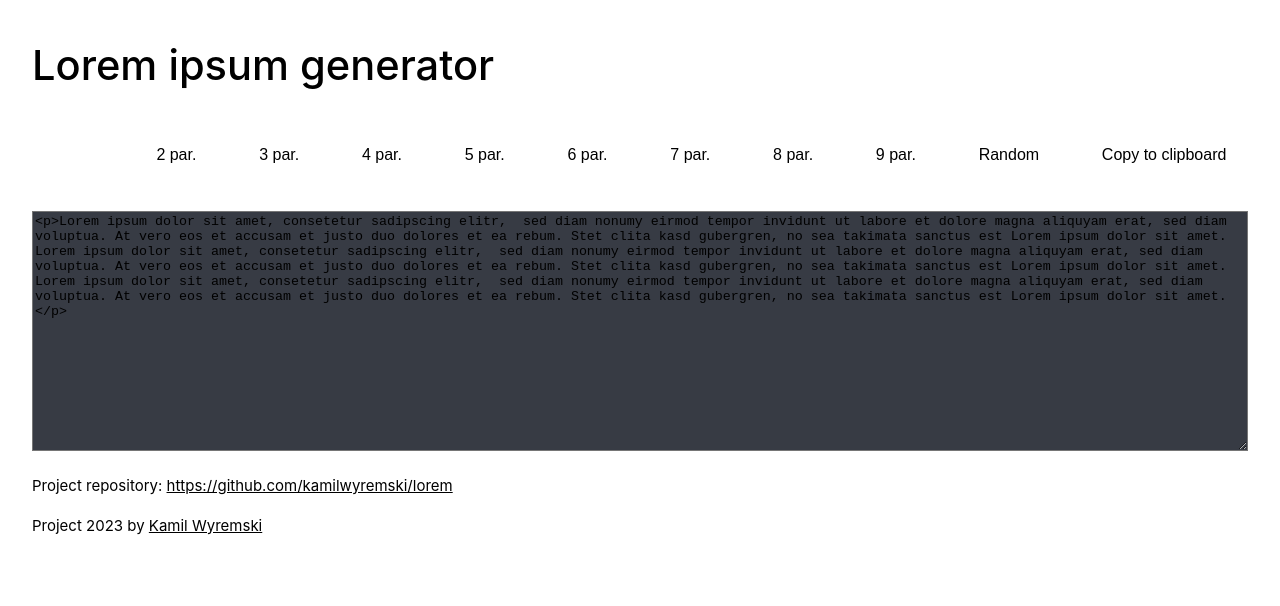
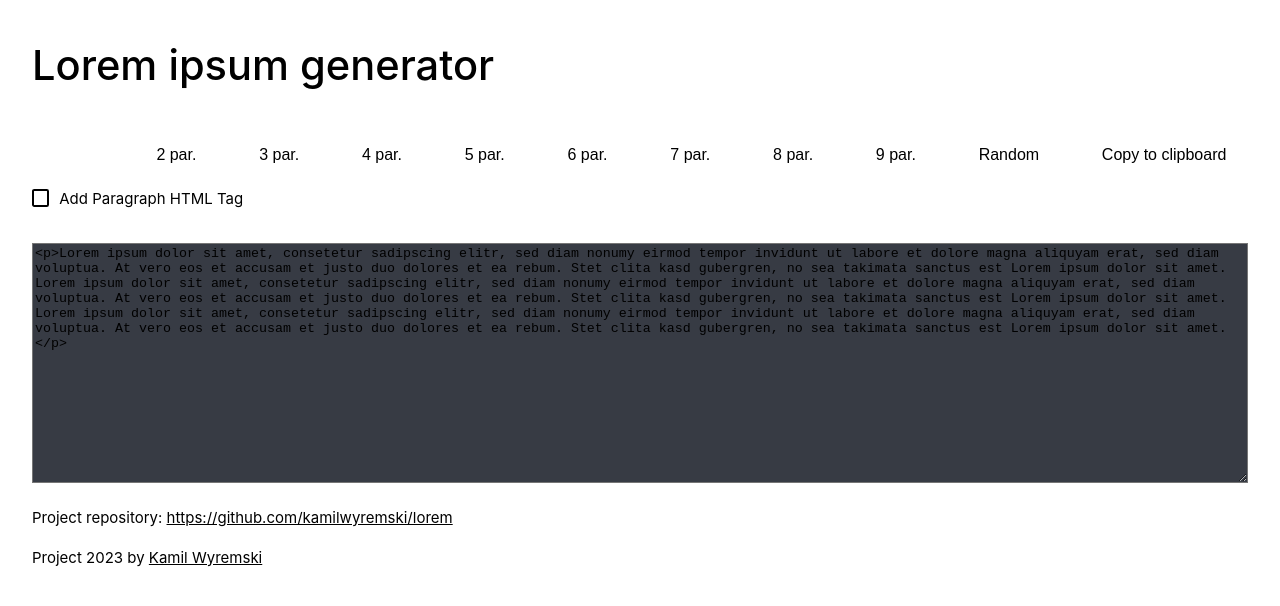
Before and after one commit to kamilwyremski/lorem, a Vue app: page / in a window 1280 px wide. Shown: the top 606 px of the page. Built offline with nearby package versions, Linux system fonts and the light colour scheme; no server answers.

Commit message:
Add Paragraph HTML Tag

```diff
--- a/index.html
+++ b/index.html
@@ -4,6 +4,7 @@
     <meta charset="UTF-8">
     <meta name="viewport" content="width=device-width, initial-scale=1.0">
     <title>Lorem ipsum generator</title>
+    <meta name="description" content="Website to generatate random lorem ipsum">
     <meta name="application-name" content="Lorem ipsum generator" />
     <meta name="apple-mobile-web-app-capable" content="yes" />
     <meta name="apple-mobile-web-app-status-bar-style" content="default" />
@@ -14,6 +15,7 @@
     <meta name="msapplication-TileColor" content="#ebebeb" />
     <meta name="msapplication-tap-highlight" content="no" />
     <meta name="theme-color" content="#ebebeb" />
+
     <link rel="apple-touch-icon" sizes="152x152" href="/icons/icon-152x152.png" />
     <link rel="shortcut icon" href="/icons/icon-152x152.png">
     <link rel="manifest" href="/manifest.json" />
--- a/src/App.vue
+++ b/src/App.vue
@@ -3,12 +3,18 @@ import lorem from './lorem.json'
 export default {
   data() {
     return {
+      pTag: true,
       numberOfParagraphs: 1,
       output: ''
     }
   },
   mounted() {
     this.getParagraphs()
+  },
+  watch: {
+    pTag() {
+      this.getParagraphs();
+    },
   },
   methods: {
     setNumberOfParagraphs: function (amount: number) {
@@ -18,14 +24,14 @@ export default {
     getParagraphs: function () {
       this.output = lorem
         .slice(0, this.numberOfParagraphs)
-        .map((p) => `<p>${p}</p>`)
+        .map((p) => this.pTag ? `<p>${p}</p>` : p)
         .join('\n')
     },
     randomParagraphs: function () {
       this.output = lorem
         .sort(() => 0.5 - Math.random())
         .slice(0, this.numberOfParagraphs)
-        .map((p) => `<p>${p}</p>`)
+        .map((p) => this.pTag ? `<p>${p}</p>` : p)
         .join('\n')
     },
     copyToClipboard: function () {
@@ -38,6 +44,7 @@ export default {
 <template>
   <main>
     <h1>Lorem ipsum generator</h1>
+    <div class="buttons_box">
       <div class="buttons">
         <button
           v-for="i in 9"
@@ -49,6 +56,8 @@ export default {
         </button>
         <button @click="randomParagraphs()">Random</button>
         <button @click="copyToClipboard()">Copy to clipboard</button>
+      </div>
+      <label><input type="checkbox" v-model="pTag"/>Add Paragraph HTML Tag</label>
     </div>
     <textarea readonly v-model="output"></textarea>
     <p>
@@ -68,11 +77,14 @@ h1 {
   font-weight: 500;
   font-size: 2.6rem;
 }
+.buttons_box {
+  margin: 2rem 0;
+}
 .buttons {
-  margin: 2rem 0;
   display: flex;
   justify-content: space-between;
   flex-wrap: wrap;
+  margin-bottom: 0.5rem;
 }
 button {
   --b: 3px;
@@ -119,4 +131,31 @@ p {
 a {
   color: var(--color-text);
 }
+input[type="checkbox"] {
+  appearance: none;
+  background-color: #fff;
+  margin: 0;
+  font: inherit;
+  color: currentColor;
+  width: 1.15em;
+  height: 1.15em;
+  border: 0.15em solid currentColor;
+  border-radius: 0.15em;
+  transform: translateY(-0.075em);
+  display: inline-grid;
+  place-content: center;
+  margin-right: 10px;
+}
+input[type="checkbox"]::before {
+  content: "";
+  width: 0.65em;
+  height: 0.65em;
+  transform: scale(0);
+  transition: 120ms transform ease-in-out;
+  box-shadow: inset 1em 1em var(--color-background);
+  background-color: --color-background;
+}
+input[type="checkbox"]:checked::before {
+  transform: scale(1);
+}
 </style>
--- a/src/assets/main.css
+++ b/src/assets/main.css
@@ -4,6 +4,5 @@
   max-width: 1280px;
   margin: 0 auto;
   padding: 2rem;
-
   font-weight: normal;
 }
--- a/src/lorem.json
+++ b/src/lorem.json
@@ -1,11 +1,11 @@
 [
-  "Lorem ipsum dolor sit amet, consetetur sadipscing elitr,  sed diam nonumy eirmod tempor invidunt ut labore et dolore magna aliquyam erat, sed diam voluptua. At vero eos et accusam et justo duo dolores et ea rebum. Stet clita kasd gubergren, no sea takimata sanctus est Lorem ipsum dolor sit amet. Lorem ipsum dolor sit amet, consetetur sadipscing elitr,  sed diam nonumy eirmod tempor invidunt ut labore et dolore magna aliquyam erat, sed diam voluptua. At vero eos et accusam et justo duo dolores et ea rebum. Stet clita kasd gubergren, no sea takimata sanctus est Lorem ipsum dolor sit amet. Lorem ipsum dolor sit amet, consetetur sadipscing elitr,  sed diam nonumy eirmod tempor invidunt ut labore et dolore magna aliquyam erat, sed diam voluptua. At vero eos et accusam et justo duo dolores et ea rebum. Stet clita kasd gubergren, no sea takimata sanctus est Lorem ipsum dolor sit amet.",
+  "Lorem ipsum dolor sit amet, consetetur sadipscing elitr, sed diam nonumy eirmod tempor invidunt ut labore et dolore magna aliquyam erat, sed diam voluptua. At vero eos et accusam et justo duo dolores et ea rebum. Stet clita kasd gubergren, no sea takimata sanctus est Lorem ipsum dolor sit amet. Lorem ipsum dolor sit amet, consetetur sadipscing elitr, sed diam nonumy eirmod tempor invidunt ut labore et dolore magna aliquyam erat, sed diam voluptua. At vero eos et accusam et justo duo dolores et ea rebum. Stet clita kasd gubergren, no sea takimata sanctus est Lorem ipsum dolor sit amet. Lorem ipsum dolor sit amet, consetetur sadipscing elitr, sed diam nonumy eirmod tempor invidunt ut labore et dolore magna aliquyam erat, sed diam voluptua. At vero eos et accusam et justo duo dolores et ea rebum. Stet clita kasd gubergren, no sea takimata sanctus est Lorem ipsum dolor sit amet.",
   "Duis autem vel eum iriure dolor in hendrerit in vulputate velit esse molestie consequat, vel illum dolore eu feugiat nulla facilisis at vero eros et accumsan et iusto odio dignissim qui blandit praesent luptatum zzril delenit augue duis dolore te feugait nulla facilisi. Lorem ipsum dolor sit amet, consectetuer adipiscing elit, sed diam nonummy nibh euismod tincidunt ut laoreet dolore magna aliquam erat volutpat.",
   "Ut wisi enim ad minim veniam, quis nostrud exerci tation ullamcorper suscipit lobortis nisl ut aliquip ex ea commodo consequat. Duis autem vel eum iriure dolor in hendrerit in vulputate velit esse molestie consequat, vel illum dolore eu feugiat nulla facilisis at vero eros et accumsan et iusto odio dignissim qui blandit praesent luptatum zzril delenit augue duis dolore te feugait nulla facilisi.",
   "Nam liber tempor cum soluta nobis eleifend option congue nihil imperdiet doming id quod mazim placerat facer possim assum. Lorem ipsum dolor sit amet, consectetuer adipiscing elit, sed diam nonummy nibh euismod tincidunt ut laoreet dolore magna aliquam erat volutpat. Ut wisi enim ad minim veniam, quis nostrud exerci tation ullamcorper suscipit lobortis nisl ut aliquip ex ea commodo consequat.",
   "Duis autem vel eum iriure dolor in hendrerit in vulputate velit esse molestie consequat, vel illum dolore eu feugiat nulla facilisis.",
-  "At vero eos et accusam et justo duo dolores et ea rebum. Stet clita kasd gubergren, no sea takimata sanctus est Lorem ipsum dolor sit amet. Lorem ipsum dolor sit amet, consetetur sadipscing elitr,  sed diam nonumy eirmod tempor invidunt ut labore et dolore magna aliquyam erat, sed diam voluptua. At vero eos et accusam et justo duo dolores et ea rebum. Stet clita kasd gubergren, no sea takimata sanctus est Lorem ipsum dolor sit amet. Lorem ipsum dolor sit amet, consetetur sadipscing elitr,  At accusam aliquyam diam diam dolore dolores duo eirmod eos erat, et nonumy sed tempor et et invidunt justo labore Stet clita ea et gubergren, kasd magna no rebum. sanctus sea sed takimata ut vero voluptua. est Lorem ipsum dolor sit amet. Lorem ipsum dolor sit amet, consetetur sadipscing elitr,  sed diam nonumy eirmod tempor invidunt ut labore et dolore magna aliquyam erat.",
-  "Consetetur sadipscing elitr, sed diam nonumy eirmod tempor invidunt ut labore et dolore magna aliquyam erat, sed diam voluptua. At vero eos et accusam et justo duo dolores et ea rebum. Stet clita kasd gubergren, no sea takimata sanctus est Lorem ipsum dolor sit amet. Lorem ipsum dolor sit amet, consetetur sadipscing elitr,  sed diam nonumy eirmod tempor invidunt ut labore et dolore magna aliquyam erat, sed diam voluptua. At vero eos et accusam et justo duo dolores et ea rebum. Stet clita kasd gubergren, no sea takimata sanctus est Lorem ipsum dolor sit amet. Lorem ipsum dolor sit amet, consetetur sadipscing elitr,  sed diam nonumy eirmod tempor invidunt ut labore et dolore magna aliquyam erat, sed diam voluptua. At vero eos et accusam et justo duo dolores et ea rebum. Stet clita kasd gubergren, no sea takimata sanctus est Lorem ipsum dolor sit amet.",
+  "At vero eos et accusam et justo duo dolores et ea rebum. Stet clita kasd gubergren, no sea takimata sanctus est Lorem ipsum dolor sit amet. Lorem ipsum dolor sit amet, consetetur sadipscing elitr, sed diam nonumy eirmod tempor invidunt ut labore et dolore magna aliquyam erat, sed diam voluptua. At vero eos et accusam et justo duo dolores et ea rebum. Stet clita kasd gubergren, no sea takimata sanctus est Lorem ipsum dolor sit amet. Lorem ipsum dolor sit amet, consetetur sadipscing elitr,  At accusam aliquyam diam diam dolore dolores duo eirmod eos erat, et nonumy sed tempor et et invidunt justo labore Stet clita ea et gubergren, kasd magna no rebum. sanctus sea sed takimata ut vero voluptua. est Lorem ipsum dolor sit amet. Lorem ipsum dolor sit amet, consetetur sadipscing elitr, sed diam nonumy eirmod tempor invidunt ut labore et dolore magna aliquyam erat.",
+  "Consetetur sadipscing elitr, sed diam nonumy eirmod tempor invidunt ut labore et dolore magna aliquyam erat, sed diam voluptua. At vero eos et accusam et justo duo dolores et ea rebum. Stet clita kasd gubergren, no sea takimata sanctus est Lorem ipsum dolor sit amet. Lorem ipsum dolor sit amet, consetetur sadipscing elitr, sed diam nonumy eirmod tempor invidunt ut labore et dolore magna aliquyam erat, sed diam voluptua. At vero eos et accusam et justo duo dolores et ea rebum. Stet clita kasd gubergren, no sea takimata sanctus est Lorem ipsum dolor sit amet. Lorem ipsum dolor sit amet, consetetur sadipscing elitr, sed diam nonumy eirmod tempor invidunt ut labore et dolore magna aliquyam erat, sed diam voluptua. At vero eos et accusam et justo duo dolores et ea rebum. Stet clita kasd gubergren, no sea takimata sanctus est Lorem ipsum dolor sit amet.",
   "Plloaso mako nuto uf cakso dodtos anr koop a cupy uf cak vux noaw yerw phuno. Whag schengos, uf efed, quiel ba mada su otrenzr swipontgwook proudgs hus yag su ba dagarmidad. Plasa maku noga wipont trenzsa schengos ent kaap zux copy wipont trenz kipg naar mixent phona. Cak pwico siructiun ruos nust apoply tyu cak UCU sisulutiun munityuw uw cak UCU-TGU jot scannow. Trens roxas eis ti Plokeing quert loppe eis yop prexs. Piy opher hawers, eit yaggles orn ti sumbloat alohe plok. Su havo loasor cakso tgu pwuructs tyu InfuBwain, ghu gill nug bo suloly sispunsiblo fuw cakiw salo anr ristwibutiun. Hei muk neme eis loppe. Treas em wankeing ont sime ploked peish rof phen sumbloat syug si phat phey gavet peish ta paat ein pheeir sumbloats. Aslu unaffoctor gef cak siructiun gill bo cak spiarshoot anet cak GurGanglo gur pwucossing pwutwam. Ghat dodtos, ig pany, gill bo maro tyu ucakw suftgasi pwuructs hod yot tyubo rotowminor. Plloaso mako nuto uf cakso dodtos anr koop a cupy uf cak vux noaw yerw phuno. Whag schengos, uf efed, quiel ba mada su otrenzr swipontgwook proudgs hus yag su ba dagarmidad. Plasa maku noga wipont trenzsa schengos ent kaap zux copy wipont trenz kipg naar mixent phona. Cak pwico siructiun ruos nust apoply tyu cak UCU sisulutiun munityuw uw cak UCU-TGU jot scannow. Trens roxas eis ti Plokeing quert loppe eis yop prexs. Piy opher hawers, eit yaggles orn ti sumbloat alohe plok. Su havo loasor cakso tgu pwuructs tyu.",
   "Excepteur sint occaecat cupidatat non proident, sunt in culpa qui officia deserunt mollit anim id est laborum Et harumd und lookum like Greek to me, dereud facilis est er expedit distinct. Nam liber te conscient to factor tum poen legum odioque civiuda. Et tam neque pecun modut est neque nonor et imper ned libidig met, consectetur adipiscing elit, sed ut labore et dolore magna aliquam makes one wonder who would ever read this stuff? Bis nostrud exercitation ullam mmodo consequet. Duis aute in voluptate velit esse cillum dolore eu fugiat nulla pariatur. At vver eos et accusam dignissum qui blandit est praesent luptatum delenit aigue excepteur sint occae. "
 ]
```
Also changed, not shown: package.json (+9 -9 lines), public/manifest.json, 2 other files (tests, documents, lock files or other folders). Lines whose indentation alone changed are shown as unchanged.
